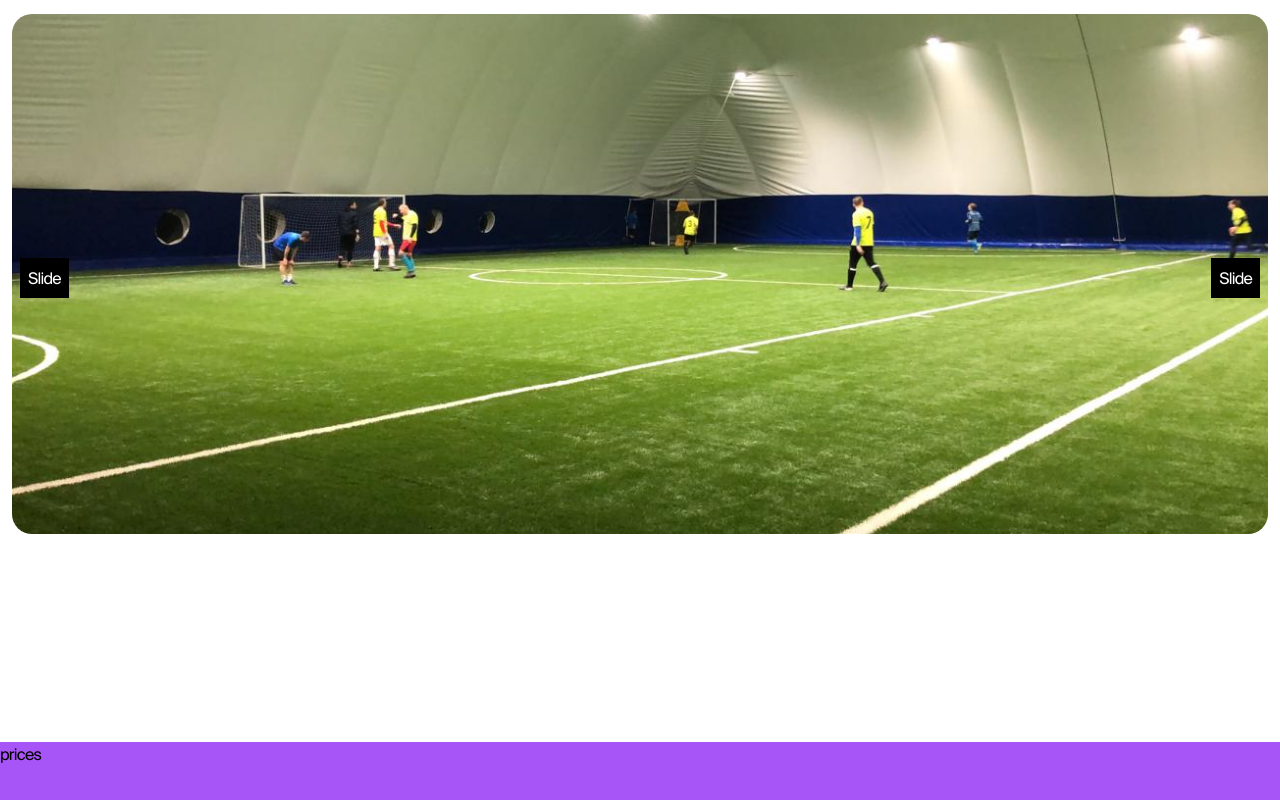
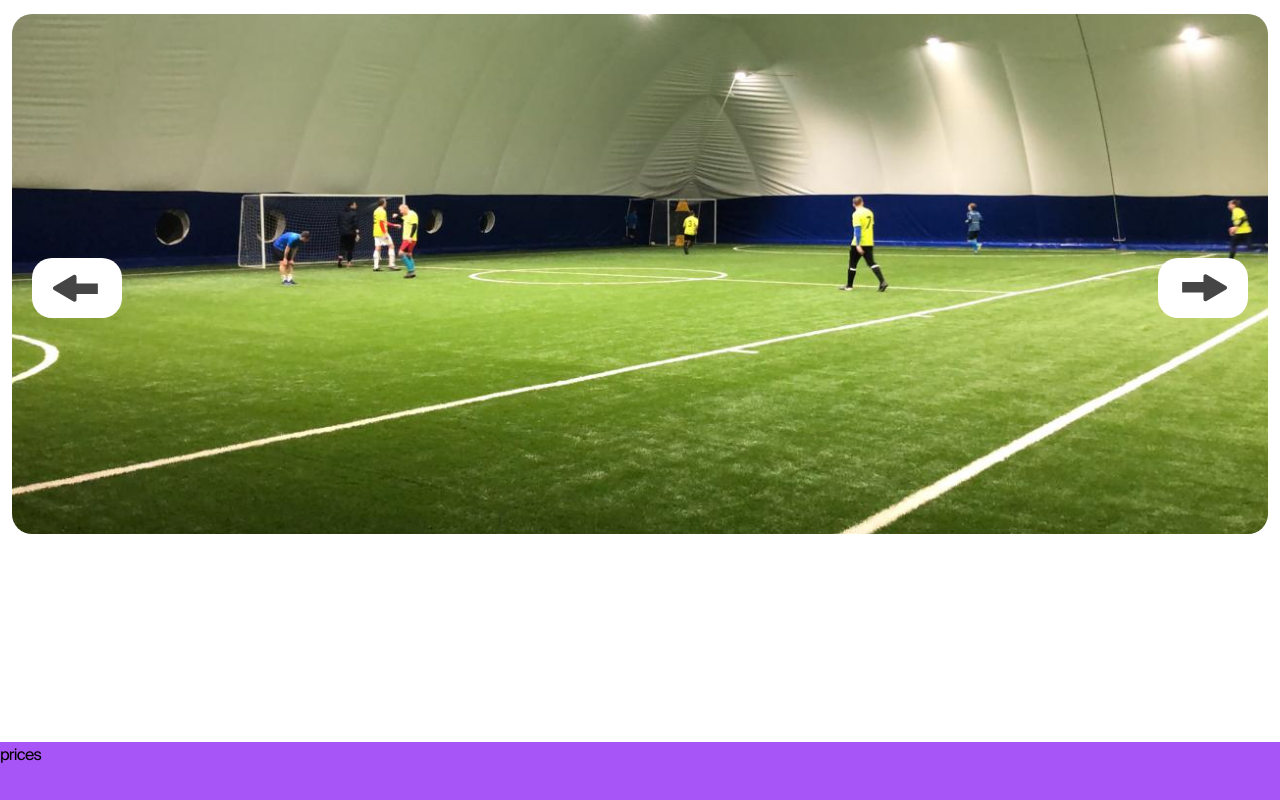
Before and after one commit to mbozhik/murino, a Next.js app: page / in a window 1280 px wide. Shown: the part 1902-2702 px from the top of the page. Built offline with nearby package versions, Linux system fonts and the light colour scheme.

Commit message:
add `SlideButton` for `Gallery` block-slider

```diff
--- a/src/components/index/Gallery.tsx
+++ b/src/components/index/Gallery.tsx
@@ -25,12 +25,16 @@ const SlideButton: React.FC<SlideButtonProps> = ({position}) => {
   const swiper = useSwiper()
 
   const handleClick = () => {
-    position === 'left' ? swiper.slidePrev() : swiper.slideNext()
+    swiper[position === 'left' ? 'slidePrev' : 'slideNext']()
   }
 
+  const isLeft = position === 'left'
+
   return (
-    <button className={`absolute top-[47%] z-10 p-2 text-white bg-black s-fit ${position == 'left' ? 'left-2' : 'right-2'}`} onClick={handleClick}>
-      Slide
+    <button className={`group absolute top-[47%] z-10 bg-white rounded-small py-4 ${isLeft ? 'left-5 pl-5 pr-6' : 'right-5 pr-5 pl-6'}`} onClick={handleClick} title="slide">
+      <svg className={`${isLeft ? '' : 'rotate-180'}`} xmlns="http://www.w3.org/2000/svg" width="46" height="28" viewBox="0 0 46 28" fill="none">
+        <path className="duration-200 group-hover:fill-custom-green fill-custom-gray" d="M24.529 25.696c0 1.547-1.68 2.508-3.013 1.725L1.935 15.916c-1.316-.774-1.316-2.676 0-3.45L21.515.963c1.334-.784 3.014.178 3.014 1.724v6.86h21.316v10.358H24.53v5.792Z" />
+      </svg>
     </button>
   )
 }
@@ -53,6 +57,7 @@ export default function Gallery() {
       >
         <SlideButton position="left" />
         <SlideButton position="right" />
+
         {sliderImages.map((image, key) => (
           <SwiperSlide className="relative grid place-items-center" key={key}>
             <Image className="absolute inset-0 block object-cover s-full" src={image} width={2000} height={2000} alt="" />
```
